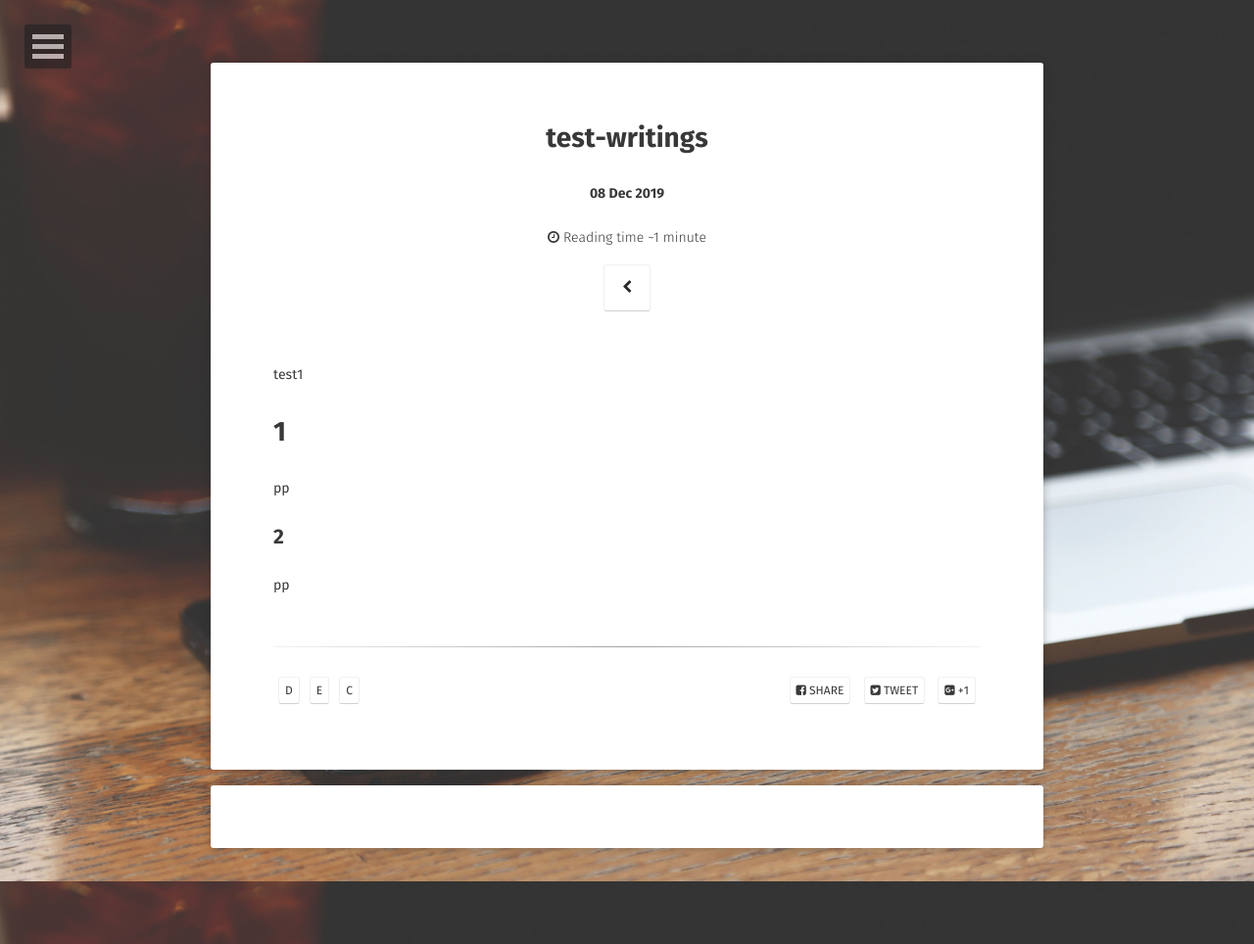
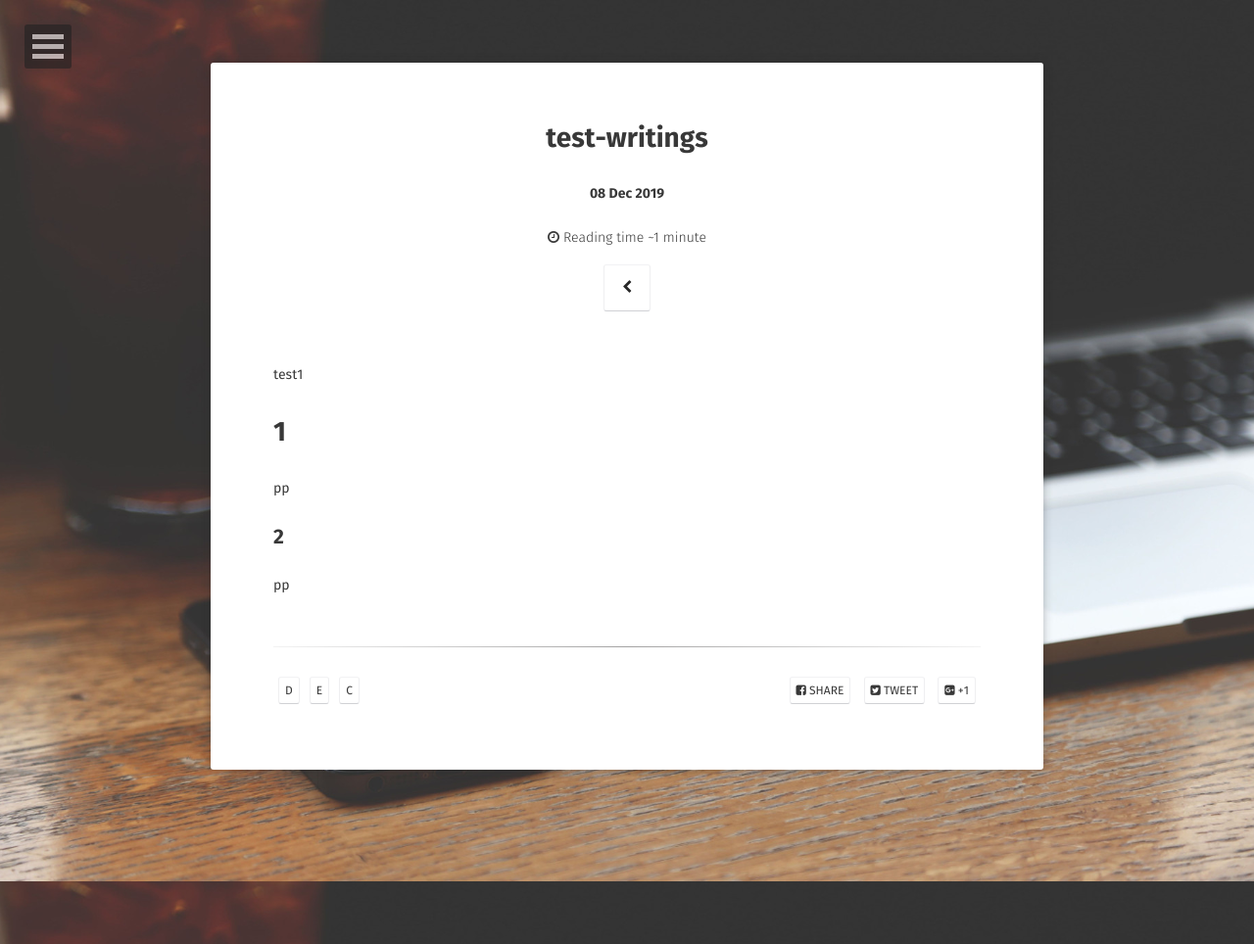
Before and after one commit to sjsjsj1246/sjsjsj1246.github.io, a Jekyll site: the page built from _posts/2019-12-08-test copy.md, in a window 1280 px wide. Shown: the whole page at 98% size. Built offline with Jekyll 4.4.1, drawn with Linux system fonts in a browser that asks for light colours; some web fonts are replaced; comment, search, counter and statistics services are not loaded.

Commit message:
UPDATE
disable comment

```diff
--- a/_layouts/page.html
+++ b/_layouts/page.html
@@ -24,7 +24,7 @@ layout: compress
                 {{ content }}
             </div>
         </div>
-        {% if page.comments and site.disqus_shortname %}<section id="disqus_thread" class="animated fadeInUp"></section><!-- /#disqus_thread -->{% endif %}
+        <!-- {% if page.comments and site.disqus_shortname %}<section id="disqus_thread" class="animated fadeInUp"></section>{% endif %} -->
     </header>
     {% include scripts.html %}
     {% if site.mathjax == true %}
--- a/_layouts/post.html
+++ b/_layouts/post.html
@@ -38,7 +38,7 @@ layout: compress
                 </div>
             </div>
         </div>
-        {% if page.comments and site.disqus_shortname %}<section id="disqus_thread" class="animated fadeInUp"></section><!-- /#disqus_thread -->{% endif %}
+        <!-- {% if page.comments and site.disqus_shortname %}<section id="disqus_thread" class="animated fadeInUp"></section>{% endif %} -->
     </header>
     {% include scripts.html %}
     {% if site.mathjax == true %}
```
